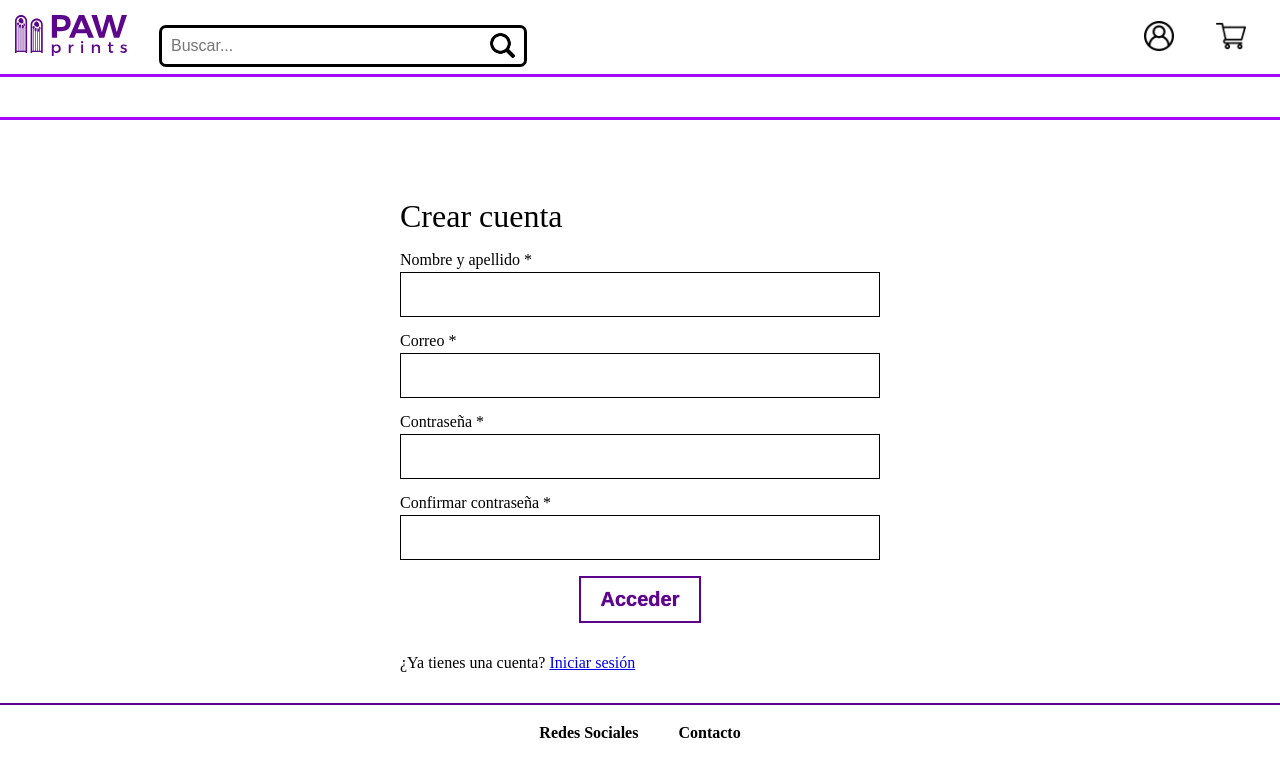
After one commit to MatiasHerrneder/UNLu-PAW-Libreria, a PHP site: template src/App/Views/register.view.php in a window 1280 px wide. The commit adds this page. Shown: the top 780 px of the page. Run offline with PHP 8.4, Linux system fonts and the light colour scheme; the template is opened without the code that fills it, so the values that code supplies are empty; some web fonts are replaced.

Commit message:
Add login && register

```diff
--- a/src/App/Views/parts/header.view.php
+++ b/src/App/Views/parts/header.view.php
@@ -14,10 +14,10 @@
           </form>
         </search>
         <!--Encontrar la manera de pasarlo a index para que lo redireccione correctamente-->
-        <a href="login.html" class="account">
+        <a href="/login" class="account">
           <img src="/assets/img/usuario.png" alt="Mi cuenta">
         </a>
-        <a href="carrito.html" class="shopping-cart">
+        <a href="/carrito" class="shopping-cart">
           <img src="/assets/img/carrito-de-compras.png" alt="Mi carrito">
         </a>
       </section>
--- /dev/null
+++ b/src/App/Views/register.view.php
@@ -0,0 +1,34 @@
+<!DOCTYPE html>
+<html lang="es">
+<head>
+  <?php require 'parts/head.view.php' ?>
+  <link rel="stylesheet" href="/assets/css/elements.css">
+  <link rel="stylesheet" href="/assets/css/auth.css">
+</head>
+<body>
+<?php require 'parts/header.view.php' ?>
+	<main>
+    <h1>Crear cuenta</h1>
+    <?php if($procesado) {?>
+        <h2>Formulario completado!!</h2>
+        <p><?=$resultados['nombre']?></p>
+        <p><?=$resultados['correo']?></p>
+        <p><?=$resultados['contrasenia']?></p>
+        <p><?=$resultados['confirmarContrasenia']?></p>
+    <?php } ?>
+    <form class="form-checkout" action="/register" method="POST">
+        <label for="nombre">Nombre y apellido *</label>
+        <input class="form-input-text" type="text" id="nombre" name="nombre" required>
+        <label for="correo">Correo *</label>
+        <input class="form-input-text" type="email" id="correo" name="correo" required>
+        <label for="contrasenia">Contraseña *</label>
+        <input class="form-input-text" type="password" id="contrasenia" name="contrasenia" required>
+        <label for="confirmarContrasenia">Confirmar contraseña *</label>
+        <input class="form-input-text" type="password" id="confirmarContrasenia" name="confirmarContrasenia" required>
+        <input class="button-submit" type="submit" value="Acceder">
+    </form>
+    <p>¿Ya tienes una cuenta? <a href="/login">Iniciar sesión</a></p>
+  </main>
+<?php require 'parts/footer.view.php' ?>
+</body>
+</html>
--- a/src/Core/Router.php
+++ b/src/Core/Router.php
@@ -41,7 +41,9 @@ class Router
 
     public function direct(string $path, string $http_method = "GET"):void
     {
+        // Saco la normalizacion por que no soporta las rutas de Error (no tienen '/')
         // Normalizo las barras de adelante y atras del path
+/*
         if ($path !== '/') {
             $path = rtrim($path, '/');
         }
@@ -51,7 +53,7 @@ class Router
         {
             throw new RouteNotFoundException("No hay ruta para {$path}");
         }
-
+*/
         list($controller, $method) = $this->getController($path, $http_method);
 
         // Con el nombre del controlador lo instancio.
--- a/src/bootstrap.php
+++ b/src/bootstrap.php
@@ -21,9 +21,11 @@ $router->loadRoutes('/about', 'PageController@about');
 $router->loadRoutes('/carrito', 'PageController@carrito');
 $router->loadRoutes('/contact', 'PageController@contact');
 $router->loadRoutes('/libro', 'PageController@libro');
-$router->loadRoutes('/login', 'PageController@login');
+$router->get('/login', 'PageController@login');
+$router->post('/login', 'PageController@loginProccess');
 $router->loadRoutes('/medioPago', 'PageController@medioPago');
-$router->loadRoutes('/register', 'PageController@register');
+$router->get('/register', 'PageController@register');
+$router->post('/register', 'PageController@registerProccess');
 $router->loadRoutes('/tienda', 'PageController@tienda');
 $router->loadRoutes('not_found', 'ErrorController@notFound');
 $router->loadRoutes('internal_error', 'ErrorController@internalError');
```
Also changed, not shown: src/App/Controllers/PageController.php (+17 -5 lines), src/App/Views/login.view.php (added, +31 -0 lines), README.md.
